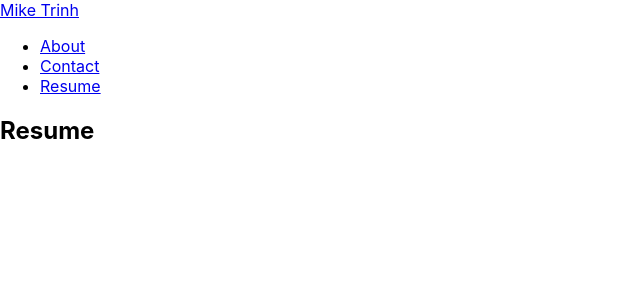
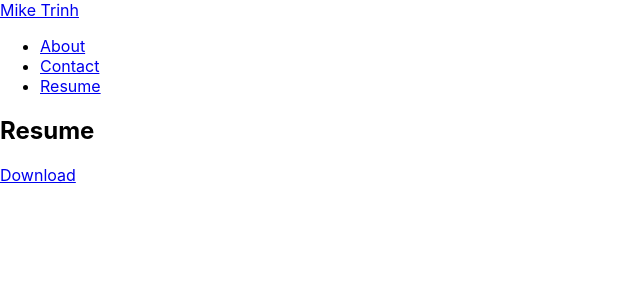
Before and after one commit to hieptrinh96/react-portfolio, a React (Create React App) app: page /resume in a window 1280 px wide. Shown: the top 300 px of the page, without its empty margins (0-640 px from the left). Built offline with nearby package versions, Linux system fonts and the light colour scheme.

Commit message:
add resume download link

```diff
--- a/src/pages/Resume.jsx
+++ b/src/pages/Resume.jsx
@@ -1,7 +1,9 @@
+
 const Resume = () => {
   return (
     <>
       <h2>Resume</h2>
+      <a href="/Hiep-Trinh.pdf" download>Download</a>
     </>
   );
 }
```
Also changed, not shown: 1 other file (tests, documents, lock files or other folders).
